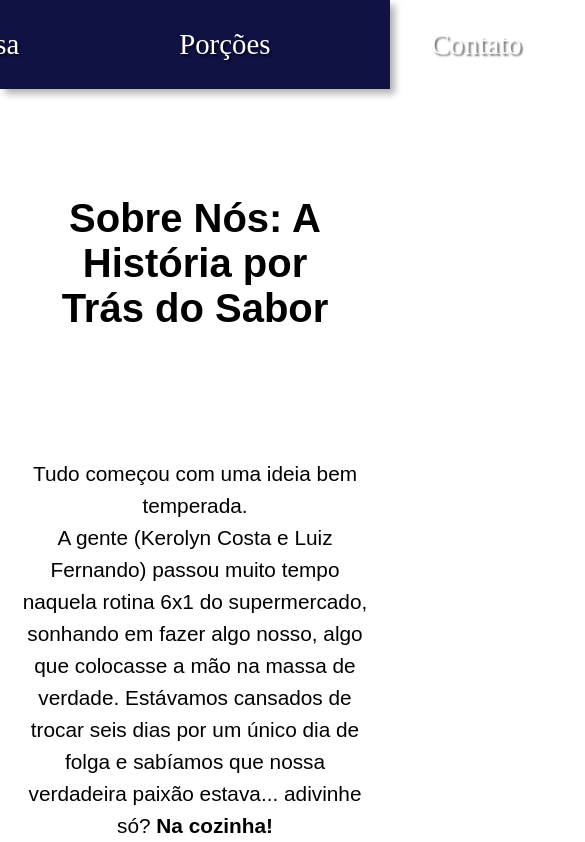
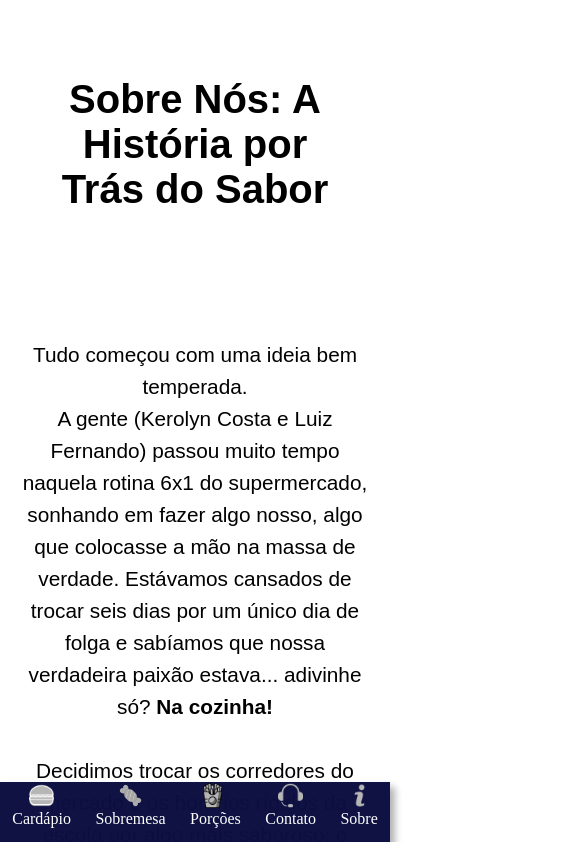
Before and after one commit to douglaskkjj/Projeto_hamburguer, a plain HTML site: page pag4.html in a window 390 px wide. Shown: the top 842 px of the page, 585 px wide, since content can reach past the window. Drawn offline with Linux system fonts and the light colour scheme; a web font is replaced by a local one.

Commit message:
subi media

```diff
--- a/page2.css
+++ b/page2.css
@@ -230,3 +230,83 @@ footer ul li img{
     object-fit: contain;
     border-radius: 7px;
 }
+@media (max-width: 670px){
+
+header{
+    position: fixed;
+    z-index: 1000;
+    bottom: 0;
+    left: 0;
+    right: 0;
+    padding: 1px 0;
+    height: 60px;
+    overflow: hidden;
+    margin-bottom: 0;
+}
+
+
+nav img{
+    display: none;
+}
+
+ul{
+    width: 100%;
+    padding-right: 0;
+    padding-left: 0;
+    gap: 0;
+    justify-content: space-around;
+    align-items: center;
+    height: 100%;
+    margin: 0;
+    padding: 0;
+}
+.main-menu li{
+    display: flex;
+    justify-content: center;
+    align-items: center;
+    height: 100%;
+    flex-grow: 1;
+}
+
+.main-menu a{
+    display: flex;
+    flex-direction: column;
+    align-items: center;
+    justify-content: center;
+    gap: 2px;
+    padding: 0;
+    width: 100%;
+    height: 100%;
+    text-align: center;
+}
+
+.manual-nav, .nav-auto {
+        display: none;
+    }
+
+
+
+.main-menu a img{
+    display: block;
+    width: 25px;
+    height: 25px;
+    object-fit: contain;
+    padding: 0;
+}
+
+.main-menu a span{
+    display: blcok;
+    font-size: 1rem;
+    text-shadow: none;
+    padding: 0;
+}
+
+
+a{
+    padding: 0px;
+    text-shadow: 2px 2px 2px rgba(0, 0, 0, 0.568);
+}
+
+
+
+}
```
